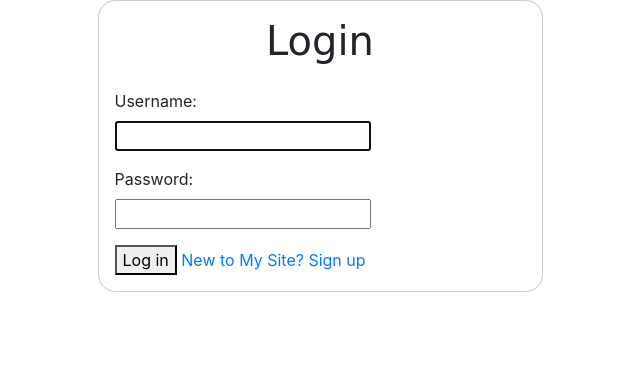
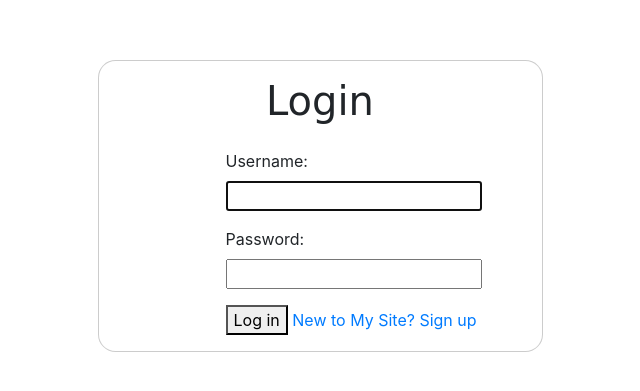
Before and after one commit to anjithadevan/blog, a Django app: page /login/ in a window 1280 px wide. Shown: the part 56-447 px from the top of the page, without its empty margins (320-960 px from the left). Run offline with Django 3.2, Linux system fonts and the light colour scheme; some libraries are stand-ins or nearby versions.

Commit message:
Design fix in login and signup

```diff
--- a/blog/static/css/login.css
+++ b/blog/static/css/login.css
@@ -24,3 +24,6 @@
     outline: 0;
     max-width: 500px;
  }
+#first{
+		 padding-top: 60px;
+}
--- a/blog/templates/registration/login.html
+++ b/blog/templates/registration/login.html
@@ -17,7 +17,7 @@
                   {% if form.errors %}
                     <p style="color: red">Your username and password didn't match. Please try again.</p>
                   {% endif %}
-                  <form method="post">
+                  <form method="post" style="padding-left: 111px;">
                     {% csrf_token %}
                     <input type="hidden" name="next" value="{{ next }}" />
                     {% for field in form %}
--- a/blog/templates/signup.html
+++ b/blog/templates/signup.html
@@ -17,7 +17,7 @@
                     <form method="post">
                       {% csrf_token %}
                       {{ form.as_p }}
-                      <button type="submit">Sign up</button>
+                      <button type="submit" style="margin-left: 150px;">Sign up</button>
                     </form>
                 </div>
             </div>
```
Lines whose indentation alone changed are shown as unchanged.
